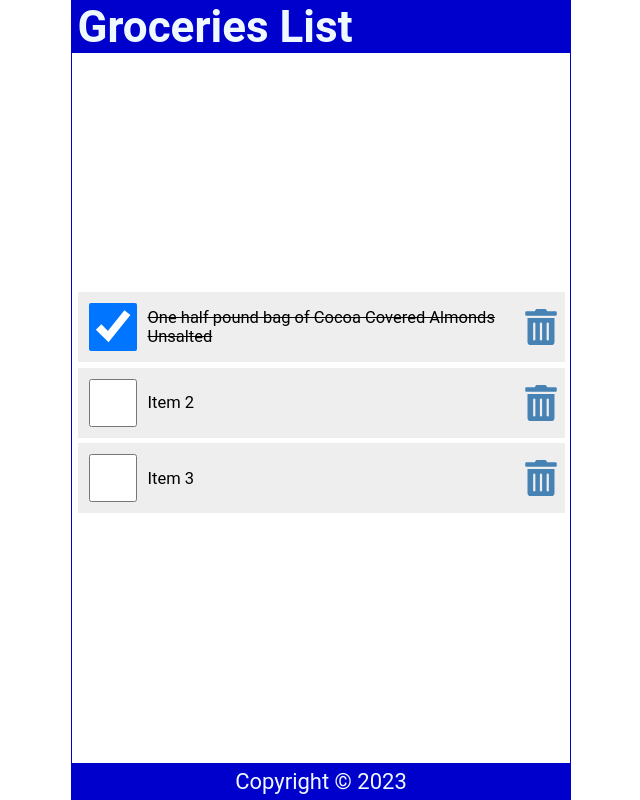
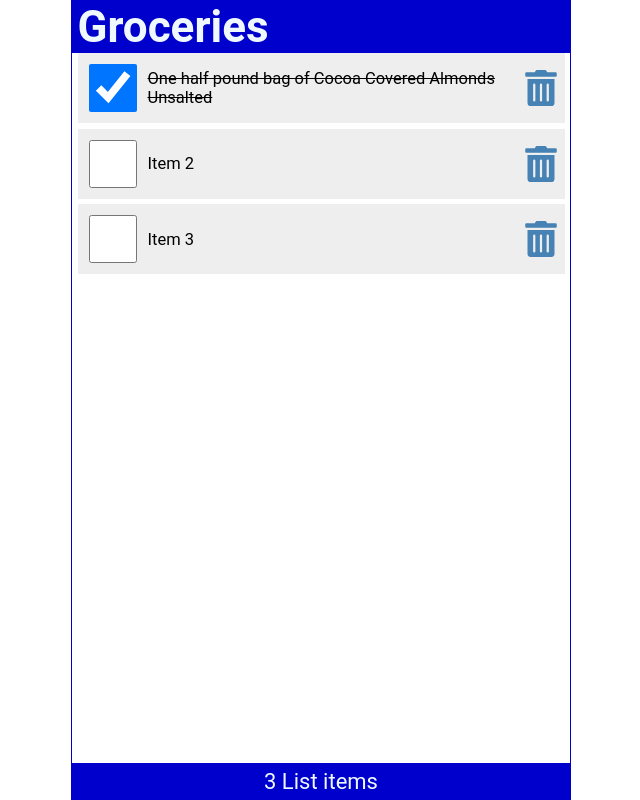
Before and after one commit to Ajay9407898020/React-tuts-dev, a React (Create React App) app: page / in a window 1280 px wide. Shown: the whole page, without its empty margins (319-959 px from the left). Built offline with nearby package versions, Linux system fonts and the light colour scheme; the HTML template or start-up script is replaced by a standard one.

Commit message:
add props and props drilling

```diff
--- a/src/App.js
+++ b/src/App.js
@@ -1,15 +1,49 @@
+import { useState } from "react";
 import Header from "./Header";
-import Content from './Content';
-import Footer from './Footer';
+import Content from "./Content";
+import Footer from "./Footer";
 
 function App() {
+  const [items, setItems] = useState([
+    {
+      id: 1,
+      checked: true,
+      item: "One half pound bag of Cocoa Covered Almonds Unsalted",
+    },
+    {
+      id: 2,
+      checked: false,
+      item: "Item 2",
+    },
+    {
+      id: 3,
+      checked: false,
+      item: "Item 3",
+    },
+  ]);
+
+  const handleCheck = (id) => {
+    const listItems = items.map((item) =>
+      item.id === id ? { ...item, checked: !item.checked } : item
+    );
+    setItems(listItems);
+    localStorage.setItem("shoppinglist", JSON.stringify(listItems));
+  };
+
+  const handleDelete = (id) => {
+    const listItems = items.filter((item) => item.id !== id);
+    setItems(listItems);
+    localStorage.setItem("shoppinglist", JSON.stringify(listItems));
+  };
   return (
     <div className="App">
-      <Header />
-      <Content />
-      <Footer />
+      <Header title="Groceries" />
+      <Content
+        items={items}
+        handleCheck = {handleCheck}
+        handleDelete = {handleDelete} />
+      <Footer length={items.length}/>
     </div>
   );
 }
-
 export default App;
--- a/src/Content.js
+++ b/src/Content.js
@@ -1,64 +1,14 @@
-import React, { useState } from "react";
-import { FaTrashAlt } from "react-icons/fa";
+import ItemList from "./ItemList";
 
-function Content() {
-  const [items, setItems] = useState([
-    {
-      id: 1,
-      checked: true,
-      item: "One half pound bag of Cocoa Covered Almonds Unsalted",
-    },
-    {
-      id: 2,
-      checked: false,
-      item: "Item 2",
-    },
-    {
-      id: 3,
-      checked: false,
-      item: "Item 3",
-    },
-  ]);
-
-  const handleCheck = (id) => {
-    const listItems = items.map((item) =>
-      item.id === id ? { ...item, checked: !item.checked } : item
-    );
-    setItems(listItems);
-    localStorage.setItem("shoppinglist", JSON.stringify(listItems));
-  };
-
-  const handleDelete = (id) => {
-    const listItems = items.filter((item) => item.id !== id);
-    setItems(listItems);
-    localStorage.setItem("shoppinglist", JSON.stringify(listItems));
-  };
-
+function Content({ items, handleCheck, handleDelete }) {
   return (
     <main>
       {items.length ? (
-        <ul>
-          {items.map((item) => (
-            <li className="item" key={item.id}>
-              <input
-                type="checkbox"
-                checked={item.checked}
-                onChange={() => handleCheck(item.id)}
-              />
-              <label
-                onDoubleClick={() => handleCheck(item.id)}
-                style={item.checked ? { textDecoration: "line-through" } : null}
-              >
-                {item.item}
-              </label>
-              <FaTrashAlt
-                role="button"
-                tabIndex="0"
-                onClick={() => handleDelete(item.id)}
-              />
-            </li>
-          ))}
-        </ul>
+        <ItemList
+          items={items}
+          handleCheck = {handleCheck}
+          handleDelete = {handleDelete}
+        />
       ) : (
         <p style={{ marginTop: "2rem" }}>Your list is empty.</p>
       )}
--- a/src/Footer.js
+++ b/src/Footer.js
@@ -1,9 +1,8 @@
 import React from "react";
 
-function Footer() {
-    const today = new Date();
+function Footer({length}) {
     return <footer>
-        <p>Copyright &copy; { today.getFullYear()}</p>
+        <p>{length} List { length === 1 ? 'item': 'items' }</p>
     </footer>;
 }
 
--- a/src/Header.js
+++ b/src/Header.js
@@ -1,11 +1,14 @@
 import React from 'react'
 
-function Header() {
+function Header({ title }) {
   return (
     <header>
-        <h1>Groceries List</h1>
+        <h1>{title}</h1>
     </header>
   )
 }
+Header.defaultProps = {
+  title: 'Default Title'
+}
 
 export default Header
--- /dev/null
+++ b/src/ItemList.js
@@ -0,0 +1,19 @@
+import React from "react";
+import LineItem from "./LineItem";
+
+const ItemList = ({ items, handleCheck, handleDelete }) => {
+  return (
+    <ul>
+      {items.map((item) => (
+        <LineItem
+            key = { item.id }
+            item={item}
+            handleCheck = {handleCheck}
+            handleDelete = {handleDelete}
+        />
+      ))}
+    </ul>
+  );
+};
+
+export default ItemList;
--- /dev/null
+++ b/src/LineItem.js
@@ -0,0 +1,28 @@
+import React from 'react'
+import { FaTrashAlt } from "react-icons/fa";
+
+const LineItem = ({ item, handleCheck, handleDelete }) => {
+  return (
+    <li className="item" key={item.id}>
+          <input
+            type="checkbox"
+            checked={item.checked}
+            onChange={() => handleCheck(item.id)}
+          />
+          <label
+            onDoubleClick={() => handleCheck(item.id)}
+            style={item.checked ? { textDecoration: "line-through" } : null}
+          >
+            {item.item}
+          </label>
+          <FaTrashAlt
+            role="button"
+            tabIndex="0"
+            onClick={() => handleDelete(item.id)}
+            aria-label = { `Delete ${item.item}` }
+          />
+        </li>
+  )
+}
+
+export default LineItem
--- a/src/index.css
+++ b/src/index.css
@@ -44,7 +44,7 @@
   display: flex;
   flex-direction: column;
   flex-grow: 1;
-  justify-content: center;
+  justify-content: flex-start;
   align-items: center;
   overflow-y: auto;
 }
```
